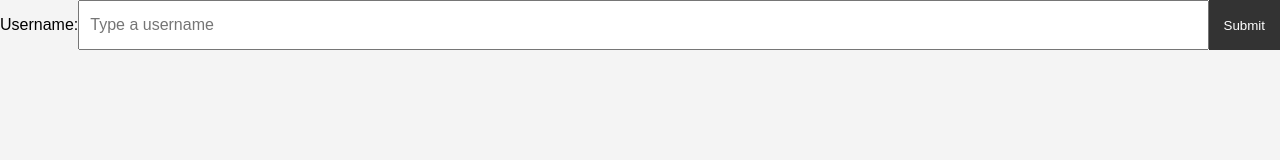
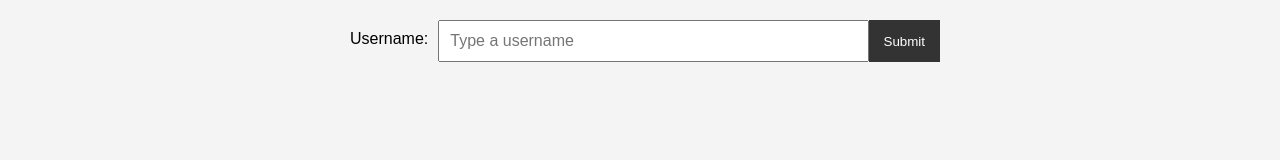
Before and after one commit to MohamadEbrahimpour/HOB_the_game, a website: page socket_version/public/index.html in a window 1280 px wide. Drawn offline with nearby package versions, Linux system fonts and the light colour scheme.

Commit message:
fixed style

```diff
--- a/socket_version/public/index.html
+++ b/socket_version/public/index.html
@@ -1,13 +1,16 @@
 <!DOCTYPE html>
 <html lang="en">
+
 <head>
   <meta charset="UTF-8">
   <title>Local Chat</title>
   <link rel="stylesheet" href="style.css">
 </head>
+
 <body>
+  <div id="page_container">
     <form id="username_form">
-      <p>Username:</p>
+      <span>Username:</span>
       <input id="username_input" autocomplete="off" placeholder="Type a username" />
       <button id="username_btn">Submit</button>
     </form>
@@ -19,7 +22,10 @@
       </form>
     </div>
 
+  </div>
+
   <script src="/socket.io/socket.io.js"></script>
   <script src="client.js"></script>
 </body>
+
 </html>
--- a/socket_version/public/style.css
+++ b/socket_version/public/style.css
@@ -5,9 +5,12 @@ body {
   padding: 0;
 }
 
+#page_container {
+  max-width: 600px;
+  margin: 20px auto;
+}
+
 #chat-container {
-  max-width: 600px;
-  margin: 50px auto;
   background: white;
   padding: 20px;
   border-radius: 8px;
@@ -73,4 +76,9 @@ button {
 #username_form {
   display: flex;
   flex-direction: row;
+  margin: 10px auto;
 }
+
+#username_form > span {
+  padding: 10px;
+}
```
Lines whose indentation alone changed are shown as unchanged.
